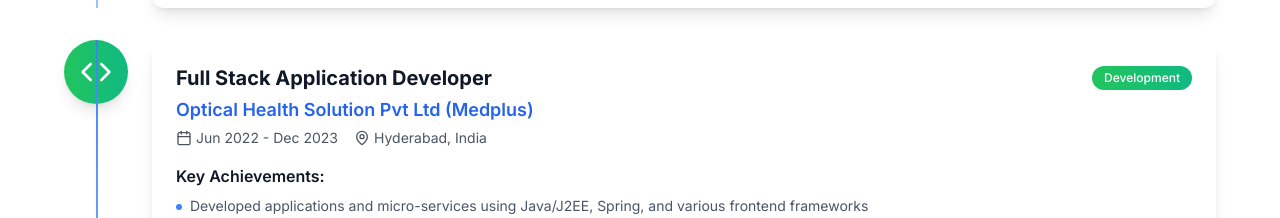
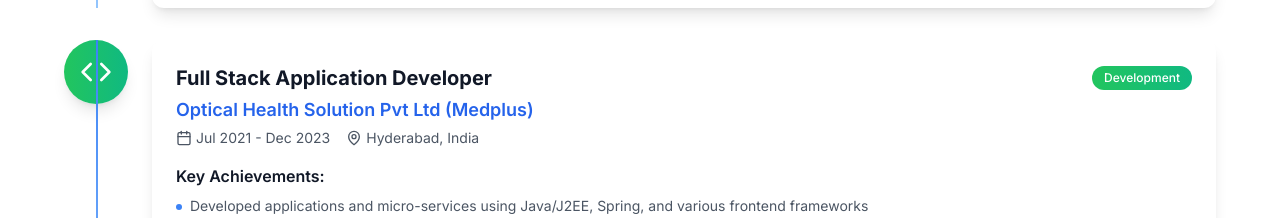
Before and after one commit to Rithvik-d/portfoilo, a Next.js app: page / in a window 1280 px wide. Shown: the part 4060-4278 px from the top of the page. Built offline with nearby package versions, Linux system fonts and the light colour scheme.

Commit message:
major changes

```diff
--- a/src/components/Experience.tsx
+++ b/src/components/Experience.tsx
@@ -64,7 +64,7 @@
       title: 'Full Stack Application Developer',
       company: 'Optical Health Solution Pvt Ltd (Medplus)',
       location: 'Hyderabad, India',
-      period: 'Jun 2022 - Dec 2023',
+      period: 'Jul 2021 - Dec 2023',
       type: 'Development',
       icon: Code,
       color: 'from-green-500 to-emerald-500',
```
